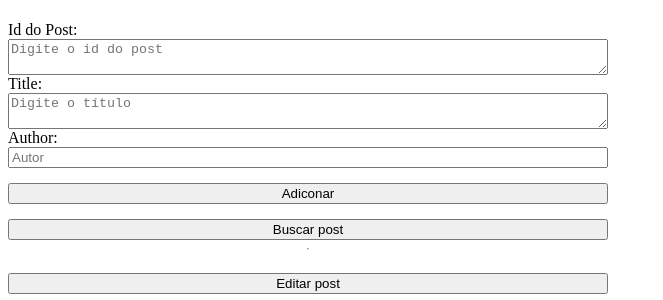
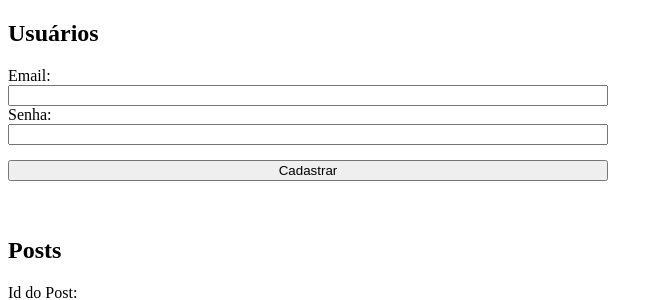
Before and after one commit to Diegojacober/learning-reactjs, a React (Create React App) app in the folder curso01/firebase-app1/: page / in a window 1280 px wide. Shown: the top 300 px of the page, without its empty margins (0-663 px from the left). Built offline with nearby package versions, Linux system fonts and the light colour scheme; no server answers; the database is empty.

Commit message:
Criando usuarios

```diff
--- a/curso01/firebase-app1/src/App.js
+++ b/curso01/firebase-app1/src/App.js
@@ -1,5 +1,5 @@
 import { useEffect, useState } from 'react';
-import { db } from './firebaseConnection'
+import { auth, db } from './firebaseConnection'
 import { doc,
    setDoc,
     collection,
@@ -9,6 +9,8 @@ import { doc,
        updateDoc,
        deleteDoc,
        onSnapshot} from 'firebase/firestore';
+
+import { createUserWithEmailAndPassword } from 'firebase/auth'
 import './app.css'
 
 function App() {
@@ -17,6 +19,8 @@ function App() {
   const [author, setAuthor] = useState('')
   const [posts, setPosts] = useState([])
   const [idPost, setIdPost] = useState('')
+  const [email, setEmail] = useState('')
+  const [password, setPass] = useState('')
 
 
 
@@ -113,6 +117,23 @@ function App() {
     })
   }
 
+  async function newUser() {
+    await createUserWithEmailAndPassword(auth, email, password)
+    .then(() => {
+      alert('usuário cadastrado com sucesso!!');
+      setEmail('')
+      setPass('')
+    })
+    .catch((e) => {
+      console.log(e)
+      if(e.code == 'auth/weak-password') {
+        alert('senha muito fraca')
+      } else if (e.code == 'auth/email-already-in-use') {
+        alert("Email já cadastrado")
+      }
+    })
+  }
+
   useEffect(() => {
     async function loadPosts(){
       const unsub = onSnapshot(collection(db, "posts"), (snapshot) => {
@@ -137,8 +158,23 @@ function App() {
 
   return (
     <div>
-      <h1>{title}</h1>
-      <h1>{author}</h1>
+      <h2>Usuários</h2>
+
+      <div className='container'>
+        <label>Email:</label>
+        <input type='email' value={email} onChange={(e) => setEmail(e.target.value) }/>
+
+        <label>Senha:</label>
+        <input type='password' value={password} onChange={(e) => setPass(e.target.value) }/>
+
+
+        <button onClick={newUser}>Cadastrar</button>
+      </div>
+
+      <br/><br/>
+      <h2>Posts</h2>
+      <h3>{title}</h3>
+      <h3>{author}</h3>
 
       <div className='container'>
 
@@ -156,7 +192,6 @@ function App() {
         <button onClick={searchPost}>Buscar post</button>
         <hr/>
         <button onClick={editPost}>Editar post</button>
-
 
         <div className='posts'>
 
--- a/curso01/firebase-app1/src/firebaseConnection.js
+++ b/curso01/firebase-app1/src/firebaseConnection.js
@@ -1,6 +1,7 @@
 import { initializeApp } from "firebase/app";
 import { getAnalytics } from "firebase/analytics";
 import { getFirestore } from 'firebase/firestore';
+import { getAuth } from 'firebase/auth'
 
 const firebaseConfig = {
     apiKey: "AIzaSyCF1E4XnYZ9m4M9jeVxU_niATGv6PgGspI",
@@ -15,5 +16,7 @@ const firebaseConfig = {
 const firebaseApp = initializeApp(firebaseConfig)
 
 const db = getFirestore(firebaseApp)
+const auth = getAuth()
 
-export { db }
+
+export { db, auth }
```
